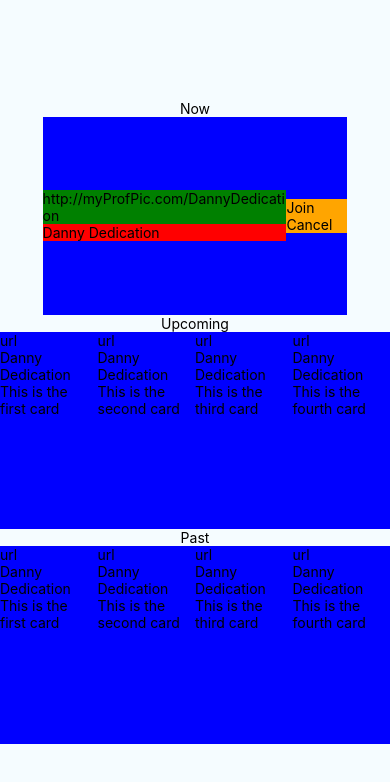
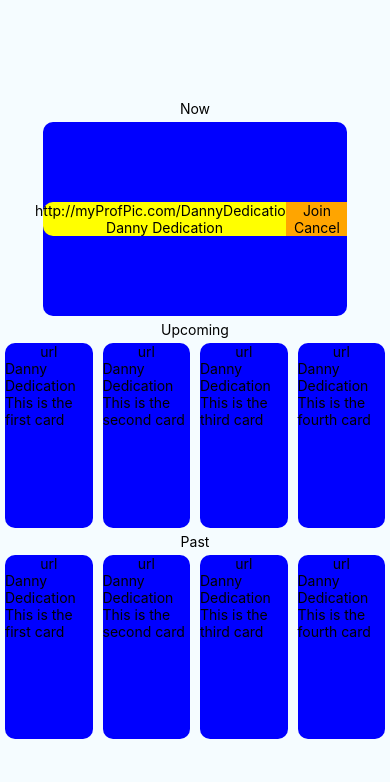
Before and after one commit to dgaeta/BaseFullStackReactNativeNode, a React Native app in the folder HeroMobileApp/: screen / in a window 390 px wide. Shown: the top 782 px of the page. Built offline with nearby package versions, Linux system fonts and the light colour scheme.

Commit message:
Rounded border for cards

```diff
--- a/HeroMobileApp/src/components/Cards/UserWithActionButton.tsx
+++ b/HeroMobileApp/src/components/Cards/UserWithActionButton.tsx
@@ -38,38 +38,17 @@ UserWithActionButtonState
         <View style={styles.cardContainer}>
           <View style={styles.rowCard}>
 
-              <View style={{
-                flex: 4,
-                alignItems: 'stretch',
-                alignContent: 'stretch',
-                backgroundColor: 'yellow',
-                alignSelf: 'center'
-              }}
+              <View style={styles.cardContent}
               >
-                <View style={{
-                  display: 'flex',
-                  flex: 2,
-                  backgroundColor: 'green',
-                  alignItems: 'stretch',
-                  alignContent: 'stretch'
-                }}>
+                <View style={styles.profileImageSection}>
                   <Text>{this.props.profileImageUrl}</Text>
                 </View>
-                <View style={{
-                  flex: 1,
-                  backgroundColor: 'red'
-                }}>
+                <View style={styles.userNameSection}>
                   <Text>{this.props.username}</Text>
                 </View>
 
             </View>
-            <View style={{
-              flex: 1,
-              alignSelf: 'center',
-              backgroundColor: 'orange',
-              alignItems: 'stretch',
-              alignContent: 'stretch'
-            }}>
+            <View style={styles.buttonSection}>
               <Text>{this.props.majorActionTitle}</Text>
               <Text>{this.props.minorActionTitle}</Text>
             </View>
@@ -84,12 +63,14 @@ UserWithActionButtonState
 const styles = StyleSheet.create({
   cardContainer: {
     flex: 1,
+    borderRadius: 10,
     flexDirection: 'row',
     alignItems: 'stretch',
     alignContent: 'stretch'
   },
   rowCard: {
     flex: 1,
+    borderRadius: 10,
     flexDirection: 'row',
     backgroundColor: 'blue',
     alignItems: 'stretch',
@@ -98,9 +79,40 @@ const styles = StyleSheet.create({
   container: {
     flex: 1,
     flexDirection: 'column',
+    borderRadius: 10,
     flexWrap: 'nowrap',
     justifyContent: 'space-between',
     alignItems: 'center',
-    backgroundColor: '#F5FCFF'
+    backgroundColor: '#F5FCFF',
+    margin: 5
+  },
+  cardContent: {
+    flex: 4,
+    borderTopLeftRadius: 10,
+    borderBottomLeftRadius: 10,
+    alignItems: 'center',
+    alignContent: 'stretch',
+    backgroundColor: 'yellow',
+    alignSelf: 'center'
+  },
+  profileImageSection: {
+    display: 'flex',
+    // borderRadius: 10,
+    flex: 2,
+    // backgroundColor: 'green',
+    alignItems: 'stretch',
+    alignContent: 'stretch'
+  },
+  userNameSection: {
+    flex: 1,
+    // borderRadius: 10,
+    // backgroundColor: 'red'
+  },
+  buttonSection: {
+    flex: 1,
+    alignSelf: 'center',
+    backgroundColor: 'orange',
+    alignItems: 'center',
+    alignContent: 'stretch'
   }
 });
--- a/HeroMobileApp/src/components/Cards/UserWithDescription.tsx
+++ b/HeroMobileApp/src/components/Cards/UserWithDescription.tsx
@@ -46,16 +46,18 @@ const styles = StyleSheet.create({
   cardContainer: {
     flex: 1,
     flexDirection: 'row',
-    alignItems: 'stretch',
+    alignItems: 'center',
     alignContent: 'stretch'
   },
   rowCard: {
     flex: 1,
     flexDirection: 'column',
+    borderRadius: 10,
     backgroundColor: 'blue',
-    alignItems: 'stretch',
+    alignItems: 'center',
     alignContent: 'stretch',
-    flexWrap: 'wrap'
+    flexWrap: 'wrap',
+    margin: 5
   },
   container: {
     flex: 1,
```
